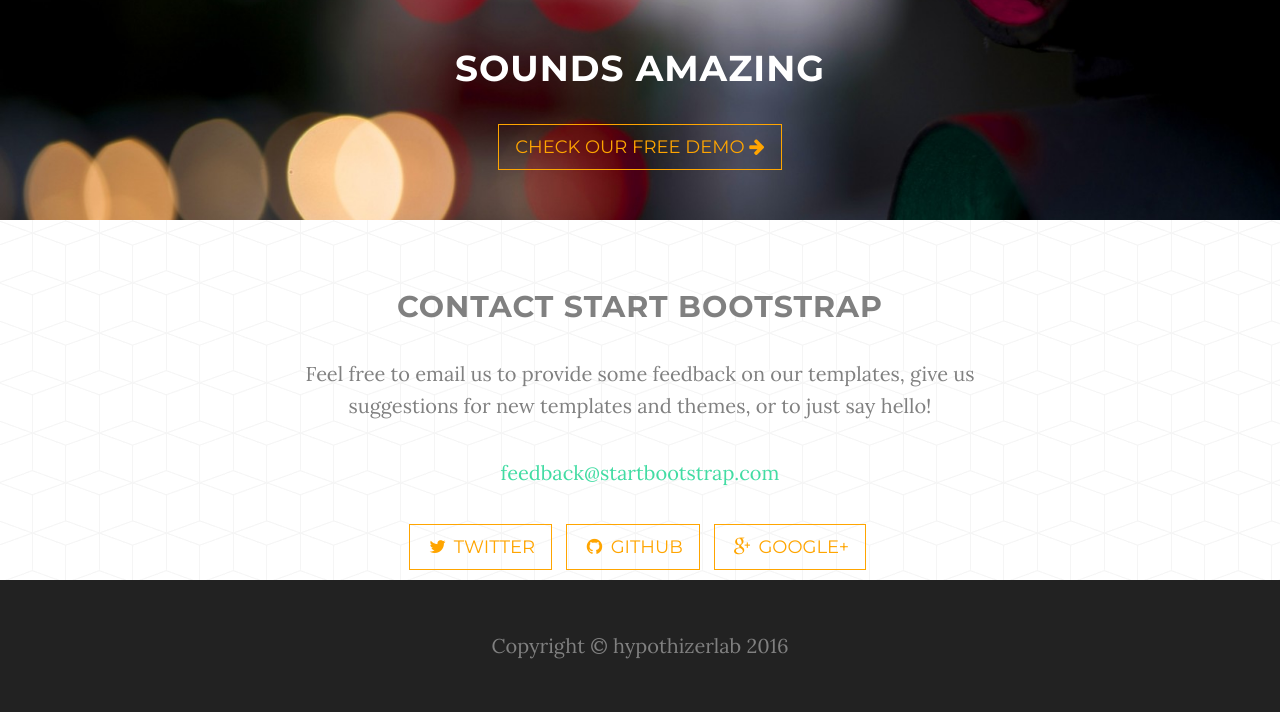
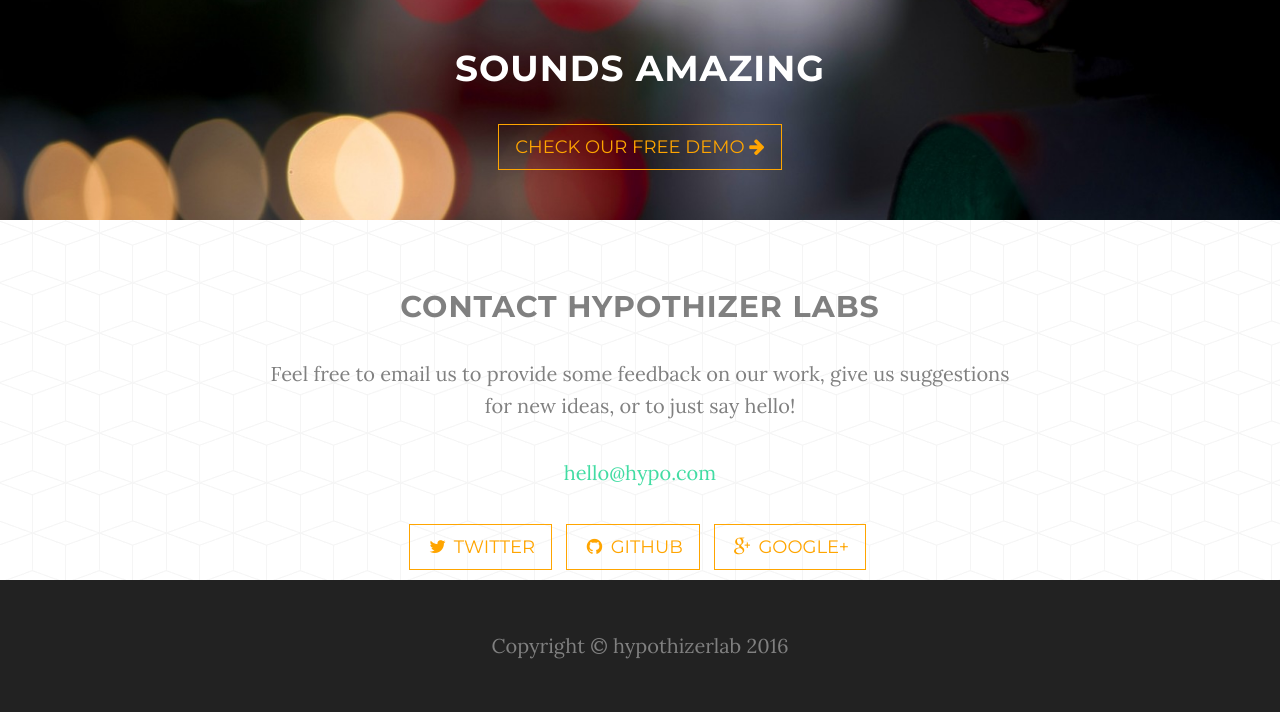
Before and after one commit to rremani/site, a Django app: page / in a window 1280 px wide. Shown: the part 3616-4328 px from the top of the page. Run offline with Django 3.2, Linux system fonts and the light colour scheme; some libraries are stand-ins or nearby versions.

Commit message:
updatec contact us section info

```diff
--- a/server/templates/index_grey.html
+++ b/server/templates/index_grey.html
@@ -270,19 +270,19 @@
     <div class="container">
         <div class="row">
             <div class="col-lg-8 col-lg-offset-2">
-                <h2>Contact Start Bootstrap</h2>
-                <p>Feel free to email us to provide some feedback on our templates, give us suggestions for new templates and themes, or to just say hello!</p>
-                <p><a href="mailto:feedback@startbootstrap.com">feedback@startbootstrap.com</a>
+                <h2>Contact Hypothizer Labs</h2>
+                <p>Feel free to email us to provide some feedback on our work, give us suggestions for new ideas, or to just say hello!</p>
+                <p><a href="#">hello@hypo.com</a>
                 </p>
                 <ul class="list-inline banner-social-buttons">
                     <li>
-                        <a href="https://twitter.com/SBootstrap" class="btn btn-default btn-lg"><i class="fa fa-twitter fa-fw"></i> <span class="network-name">Twitter</span></a>
+                        <a href="#" class="btn btn-default btn-lg"><i class="fa fa-twitter fa-fw"></i> <span class="network-name">Twitter</span></a>
                     </li>
                     <li>
-                        <a href="https://github.com/IronSummitMedia/startbootstrap" class="btn btn-default btn-lg"><i class="fa fa-github fa-fw"></i> <span class="network-name">Github</span></a>
+                        <a href="#" class="btn btn-default btn-lg"><i class="fa fa-github fa-fw"></i> <span class="network-name">Github</span></a>
                     </li>
                     <li>
-                        <a href="https://plus.google.com/+Startbootstrap/posts" class="btn btn-default btn-lg"><i class="fa fa-google-plus fa-fw"></i> <span class="network-name">Google+</span></a>
+                        <a href="#" class="btn btn-default btn-lg"><i class="fa fa-google-plus fa-fw"></i> <span class="network-name">Google+</span></a>
                     </li>
                 </ul>
             </div>
```
